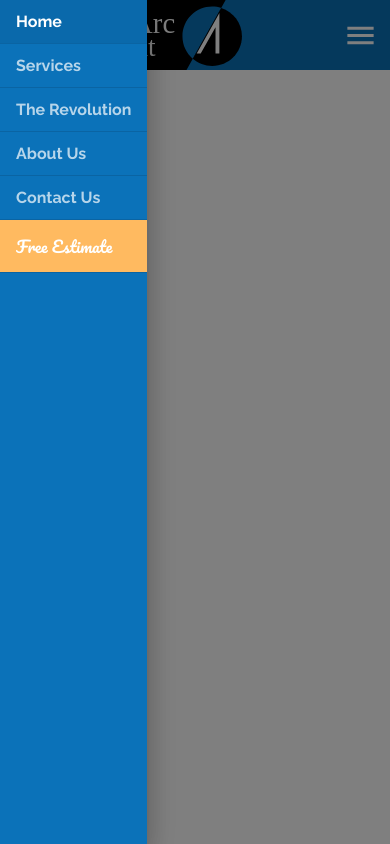
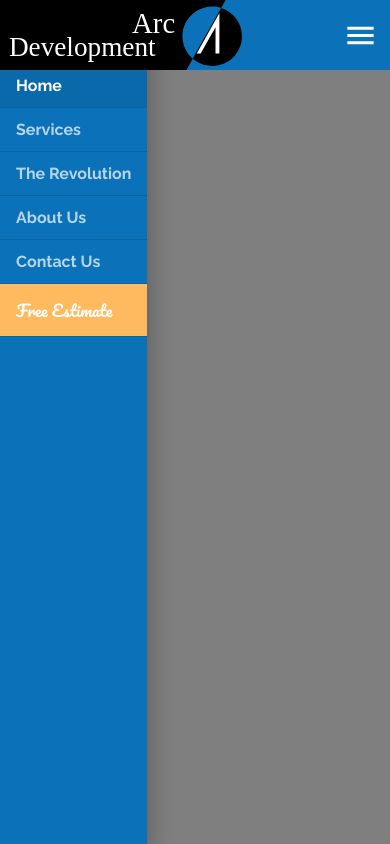
Before and after one commit to Haidoe/react-mui, a React (Create React App) app: page / in a window 390 px wide. Built offline with nearby package versions, Linux system fonts and the light colour scheme.

Commit message:
Made AppBarVisible in Mobile

```diff
--- a/src/components/ui/Headers/MobileDrawer.js
+++ b/src/components/ui/Headers/MobileDrawer.js
@@ -42,6 +42,8 @@
         keepMounted
       >
         <List disablePadding>
+          <div className={classes.toolbarMargin} />
+
           {routeList.map((route, index) => (
             <ListItem
               key={`${route.name}${index}`}
--- a/src/components/ui/Headers/index.js
+++ b/src/components/ui/Headers/index.js
@@ -132,6 +132,7 @@
         onClose={handleServiceMenuClose}
         MenuListProps={{ onMouseLeave: handleServiceMenuClose }}
         classes={{ paper: classes.menu }}
+        className={classes.menuRoot}
         elevation={0}
       >
         {servicesList.map((item, i) => (
@@ -153,7 +154,7 @@
   return (
     <>
       <ElevationScroll>
-        <AppBar position="fixed">
+        <AppBar position="fixed" className={classes.appBar}>
           <Toolbar disableGutters>
             <Button
               component={Link}
--- a/src/components/ui/Headers/style.js
+++ b/src/components/ui/Headers/style.js
@@ -45,6 +45,10 @@
     background: theme.palette.common.blue,
     color: "white",
     borderRadius: "0px",
+    zIndex: theme.zIndex.modal + 2,
+  },
+  menuRoot: {
+    zIndex: `${theme.zIndex.modal + 2} !important`,
   },
   menuItem: {
     ...theme.typography.tab,
@@ -82,6 +86,9 @@
   drawerEstimate: {
     ...theme.typography.estimate,
   },
+  appBar: {
+    zIndex: theme.zIndex.modal + 1,
+  },
 }));
 
 export default useStyles;
```
Also changed, not shown: 1 other file (tests, documents, lock files or other folders).
